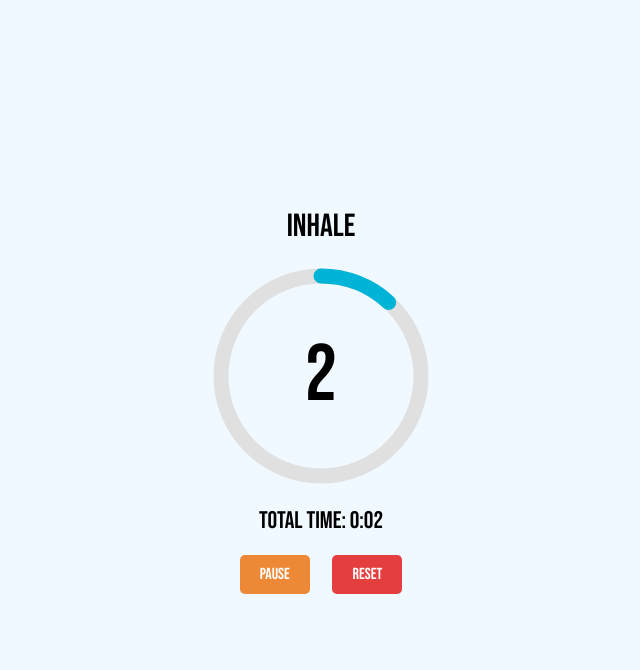
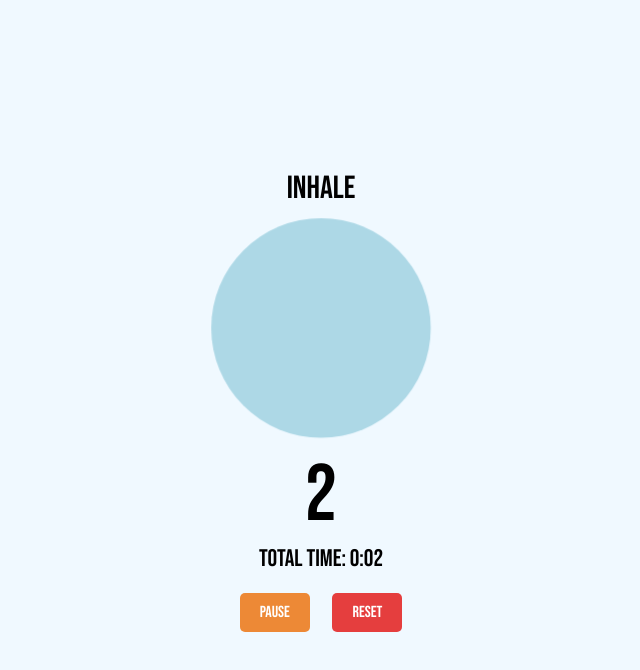
Before and after one commit to marsnyr/boxbreathing, a plain HTML site: page index.html in a window 1280 px wide. Both pictures are taken after a click on the button "Start". Shown: the whole page, without its empty margins (319-959 px from the left). Drawn offline with Linux system fonts and the light colour scheme.

Commit message:
Update with sounds and sights

```diff
--- a/index.html
+++ b/index.html
@@ -4,11 +4,9 @@
   <meta charset="UTF-8">
   <title>Breathing Interval Timer</title>
   <meta name="viewport" content="width=device-width, initial-scale=1.0">
-  <!-- Include Bebas Neue font from Google Fonts -->
   <link rel="preconnect" href="https://fonts.googleapis.com">
   <link rel="preconnect" href="https://fonts.gstatic.com" crossorigin>
   <link href="https://fonts.googleapis.com/css2?family=Bebas+Neue&display=swap" rel="stylesheet">
-  <!-- Inline CSS Styles -->
   <style>
     body {
       display: flex;
@@ -29,7 +27,6 @@
     }
     .countdown {
       font-size: 5rem;
-      /* Remove margin-bottom since it's now inside the circle */
     }
     .total-duration {
       font-size: 1.5rem;
@@ -37,32 +34,25 @@
     }
     .circle {
       position: relative;
-      width: 220px;
-      height: 220px;
+      width: 200px;
+      height: 200px;
       margin: 0 auto 20px;
+      border-radius: 50%;
+      background-color: lightblue;
+      transform: scale(1);
+      transition: transform 1s ease-in-out;
     }
-    .circle svg {
-      transform: rotate(-90deg);
+    .circle.inhale {
+      transform: scale(1.12); /* Reduce max size by 20% from 1.4 (20% of 1.4 = 1.12) */
     }
-    .circle circle {
-      fill: none;
-      stroke-width: 15;
-      stroke-linecap: round;
+    .circle.hold-expanded {
+      transform: scale(1.12);
     }
-    .background-circle {
-      stroke: #e0e0e0;
+    .circle.exhale {
+      transform: scale(0.8); /* Contract during exhale */
     }
-    .progress-circle {
-      stroke: #00b4d8;
-      stroke-dasharray: 628; /* 2 * PI * 100 */
-      stroke-dashoffset: 628;
-      transition: stroke-dashoffset 1s linear;
-    }
-    .circle .countdown {
-      position: absolute;
-      top: 50%;
-      left: 50%;
-      transform: translate(-50%, -50%);
+    .circle.hold-contracted {
+      transform: scale(0.8);
     }
     .controls button {
       padding: 10px 20px;
@@ -94,13 +84,8 @@
 <body>
   <div class="timer-container">
     <div class="phase" id="phase-display">Get Ready</div>
-    <div class="circle">
-      <svg width="220" height="220">
-        <circle class="background-circle" cx="110" cy="110" r="100"></circle>
-        <circle class="progress-circle" id="progress-circle" cx="110" cy="110" r="100"></circle>
-      </svg>
-      <div class="countdown" id="countdown-display"></div>
-    </div>
+    <div class="circle" id="circle"></div>
+    <div class="countdown" id="countdown-display"></div>
     <div class="total-duration" id="total-duration-display">Total Time: 0:00</div>
     <div class="controls">
       <button class="start-button" id="start-button">Start</button>
@@ -110,100 +95,93 @@
     </div>
   </div>
 
-  <!-- JavaScript Code -->
   <script>
     // Pre-set durations in seconds
     const durations = {
       inhale: 4,
       hold1: 4,
       exhale: 4,
-      hold2: 4 // Hold after exhale set to 4 seconds
+      hold2: 4
     };
 
-    // Phases of the breathing cycle
     const phases = [
-      { name: 'Inhale', duration: durations.inhale, color: '#00b4d8' },
-      { name: 'Hold', duration: durations.hold1, color: '#9b5de5' },
-      { name: 'Exhale', duration: durations.exhale, color: '#06d6a0' },
-      { name: 'Hold', duration: durations.hold2, color: '#ff8800' }
+      { name: 'Inhale', duration: durations.inhale, class: 'inhale', sound: 'https://storage.googleapis.com/glide-prod.appspot.com/uploads-v2/juLIYuEYre10CvC03A1h/pub/VRafZY3seksjkn1YW1nw.mp3' },
+      { name: 'Hold', duration: durations.hold1, class: 'hold-expanded', sound: null },
+      { name: 'Exhale', duration: durations.exhale, class: 'exhale', sound: 'exhale.mp3' },
+      { name: 'Hold', duration: durations.hold2, class: 'hold-contracted', sound: null }
     ];
 
-    // Calculate total duration of one full cycle
-    const totalCycleDuration = phases.reduce((sum, phase) => sum + phase.duration, 0);
-
-    let phaseIndex = -1; // Initialize to -1 to indicate the timer hasn't started
-    let timeLeft = 0; // No time left before starting
+    let phaseIndex = -1;
+    let timeLeft = 0;
     let timerInterval;
     let isRunning = false;
     let totalTimeElapsed = 0;
-    let cycleTimeElapsed = 0; // Time elapsed within the current cycle
 
     const phaseDisplay = document.getElementById('phase-display');
     const countdownDisplay = document.getElementById('countdown-display');
     const totalDurationDisplay = document.getElementById('total-duration-display');
-    const progressCircle = document.getElementById('progress-circle');
+    const circle = document.getElementById('circle');
     const startButton = document.getElementById('start-button');
     const pauseButton = document.getElementById('pause-button');
     const resumeButton = document.getElementById('resume-button');
     const resetButton = document.getElementById('reset-button');
 
     function formatTime(seconds) {
-      const hrs = Math.floor(seconds / 3600);
-      const mins = Math.floor((seconds % 3600) / 60);
+      const mins = Math.floor(seconds / 60);
       const secs = seconds % 60;
-      return `${hrs > 0 ? hrs + ':' : ''}${hrs > 0 ? String(mins).padStart(2, '0') : mins}:${String(secs).padStart(2, '0')}`;
+      return `${mins}:${String(secs).padStart(2, '0')}`;
+    }
+
+    function playSound(sound) {
+      if (sound) {
+        const audio = new Audio(sound);
+        audio.play();
+      }
+    }
+
+    function updateCircleTransitionDuration(duration) {
+      circle.style.transition = `transform ${duration}s ease-in-out`;
     }
 
     function updateDisplay() {
       if (phaseIndex === -1) {
-        // Timer hasn't started yet
         phaseDisplay.textContent = 'Get Ready';
         countdownDisplay.textContent = '';
         totalDurationDisplay.textContent = 'Total Time: 0:00';
-        progressCircle.style.strokeDashoffset = 628; // Reset the circle
-        progressCircle.style.stroke = '#00b4d8'; // Default color
+        circle.className = 'circle';
       } else {
-        phaseDisplay.textContent = phases[phaseIndex].name;
+        const currentPhase = phases[phaseIndex];
+        phaseDisplay.textContent = currentPhase.name;
         countdownDisplay.textContent = timeLeft;
         totalDurationDisplay.textContent = 'Total Time: ' + formatTime(totalTimeElapsed);
-        progressCircle.style.stroke = phases[phaseIndex].color;
+        circle.className = `circle ${currentPhase.class}`;
 
-        const circumference = 2 * Math.PI * 100;
-        const progress = (cycleTimeElapsed / totalCycleDuration) * circumference;
-        progressCircle.style.strokeDashoffset = circumference - (progress % circumference);
+        // Update the circle's transition duration dynamically
+        updateCircleTransitionDuration(currentPhase.duration);
       }
     }
 
     function nextPhase() {
       phaseIndex++;
-      if (phaseIndex >= phases.length) {
-        phaseIndex = 0;
-        cycleTimeElapsed = 0; // Reset cycle time when starting a new cycle
-      }
-      timeLeft = phases[phaseIndex].duration;
+      if (phaseIndex >= phases.length) phaseIndex = 0;
+      const currentPhase = phases[phaseIndex];
+      timeLeft = currentPhase.duration;
+      playSound(currentPhase.sound);
       updateDisplay();
     }
 
     function startTimer() {
       if (isRunning) return;
       isRunning = true;
-      if (phaseIndex === -1) {
-        // Timer starting for the first time
-        phaseIndex = 0;
-        timeLeft = phases[phaseIndex].duration;
-        updateDisplay();
-      }
+      if (phaseIndex === -1) nextPhase();
       startButton.style.display = 'none';
       pauseButton.style.display = 'inline-block';
       resetButton.style.display = 'inline-block';
       timerInterval = setInterval(() => {
         timeLeft--;
         totalTimeElapsed++;
-        cycleTimeElapsed++;
+        if (timeLeft <= 0) nextPhase();
         updateDisplay();
-        if (timeLeft <= 0) {
-          nextPhase();
-        }
       }, 1000);
     }
 
@@ -223,11 +201,8 @@
       timerInterval = setInterval(() => {
         timeLeft--;
         totalTimeElapsed++;
-        cycleTimeElapsed++;
+        if (timeLeft <= 0) nextPhase();
         updateDisplay();
-        if (timeLeft <= 0) {
-          nextPhase();
-        }
       }, 1000);
     }
 
@@ -237,7 +212,6 @@
       phaseIndex = -1;
       timeLeft = 0;
       totalTimeElapsed = 0;
-      cycleTimeElapsed = 0;
       updateDisplay();
       startButton.style.display = 'inline-block';
       pauseButton.style.display = 'none';
@@ -245,15 +219,11 @@
       resetButton.style.display = 'none';
     }
 
-    startButton.addEventListener('click', () => {
-      startTimer();
-    });
-
+    startButton.addEventListener('click', startTimer);
     pauseButton.addEventListener('click', pauseTimer);
     resumeButton.addEventListener('click', resumeTimer);
     resetButton.addEventListener('click', resetTimer);
 
-    // Initialize display
     updateDisplay();
   </script>
 </body>
```
